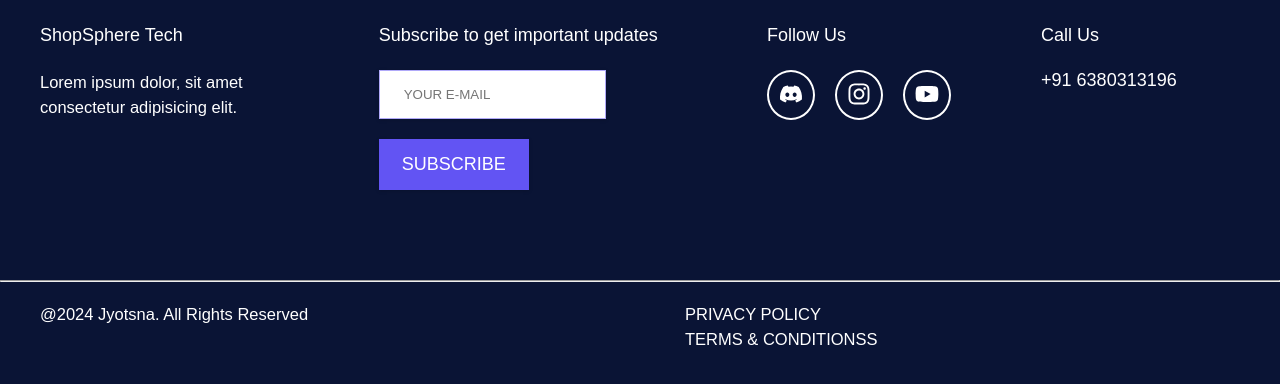
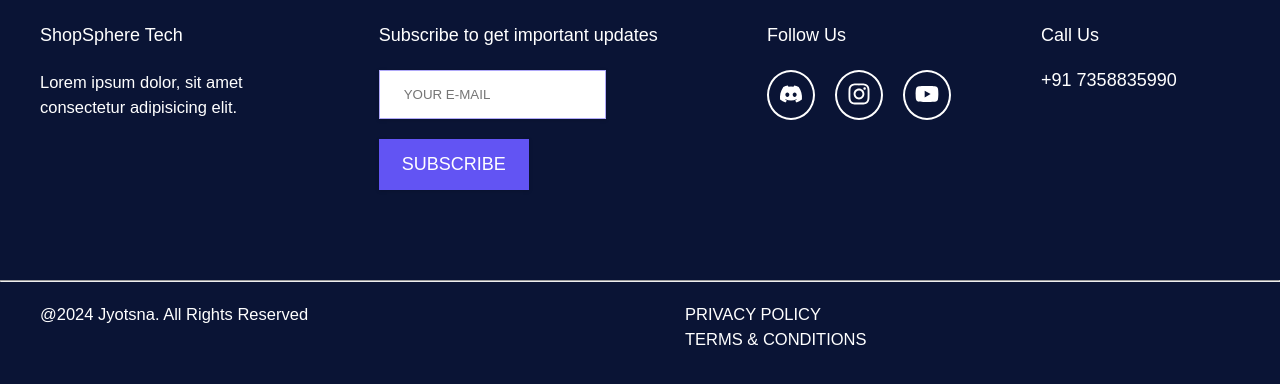
Before and after one commit to Jyotsna-1010/my-devops-project, a React (Create React App) app: page / in a window 1280 px wide. Shown: the part 2103-2487 px from the top of the page. Built offline with nearby package versions, Linux system fonts and the light colour scheme; no server answers.

Commit message:
Update Footer.js

```diff
--- a/src/components/Footer.js
+++ b/src/components/Footer.js
@@ -58,7 +58,7 @@ const Footer = () => {
             </div>
             <div className="footer-contact">
               <h3>Call Us</h3>
-              <h3>+91 6380313196</h3>
+              <h3>+91 7358835990</h3>
             </div>
           </div>
 
@@ -70,7 +70,7 @@ const Footer = () => {
               </p>
               <div>
                 <p>PRIVACY POLICY</p>
-                <p>TERMS & CONDITIONSS</p>
+                <p>TERMS & CONDITIONS</p>
               </div>
             </div>
           </div>
```
